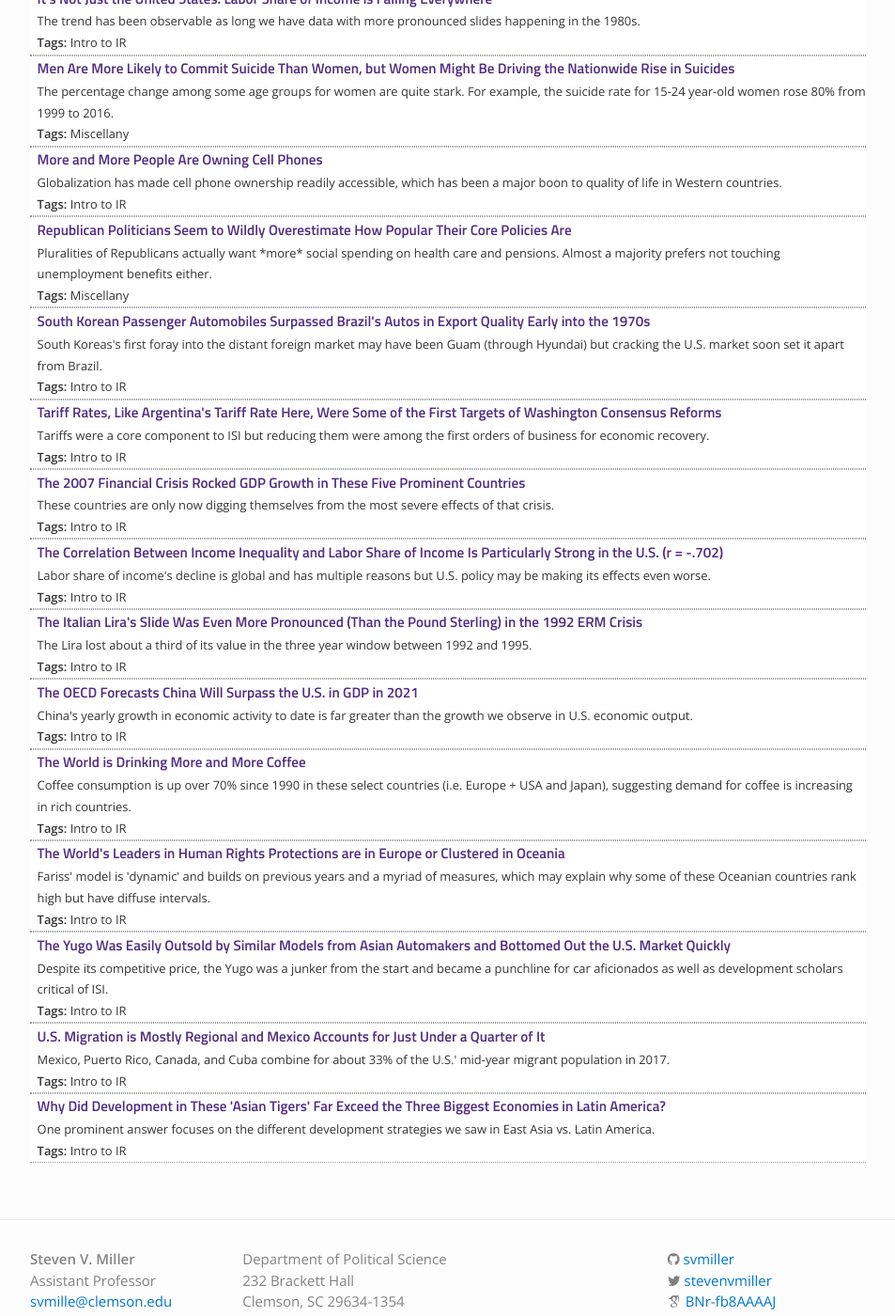
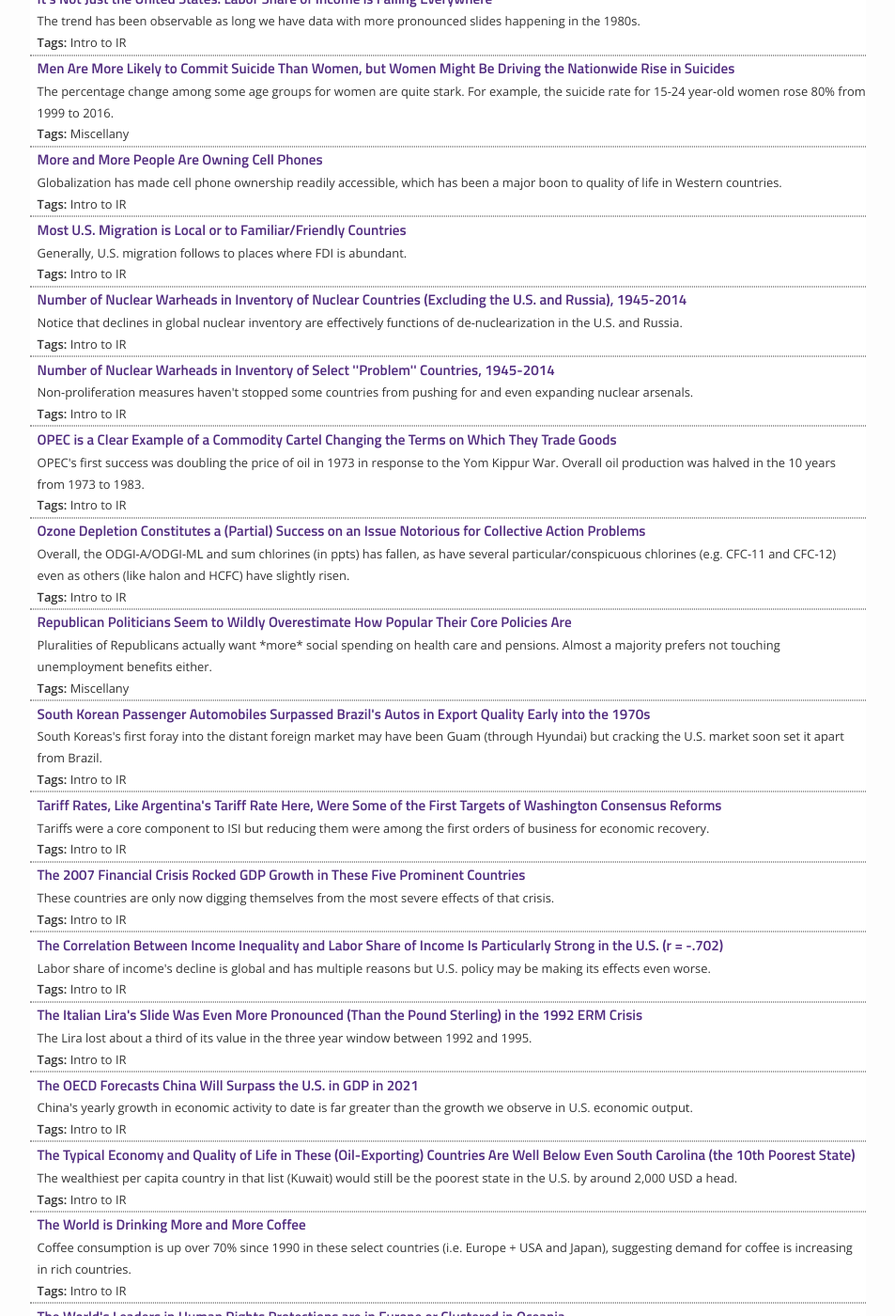
Before and after one commit to svmiller/svmiller.github.io, a Jekyll site: the page built from graphs.md, in a window 1280 px wide and 1400 px high, scrolled down 2401 px. Shown: the whole window at 94% size, without its empty margins (163-1116 px from the left). Built offline with Jekyll 4.4.1, drawn with Linux system fonts in a browser that asks for light colours; nearby versions of some CDN libraries; some web fonts are replaced.

Commit message:
add more graphs

```diff
--- a/_data/graphs.yml
+++ b/_data/graphs.yml
@@ -206,3 +206,33 @@
     title: "Americans Used to Think the NRA Generally Had Too Much Influence on Gun Laws; Now They're Evenly Divided"
     caption: "Partisan sorting and elite cues might capture this as, conceivably, more Republicans moved from the 'don't know' category to the 'right amount' category."
     tags: Miscellany
+
+  - file: nuclear-proliferation-1945-2014.pdf
+    title: "Number of Nuclear Warheads in Inventory of Select ''Problem'' Countries, 1945-2014"
+    caption: "Non-proliferation measures haven't stopped some countries from pushing for and even expanding nuclear arsenals."
+    tags: Intro to IR
+
+  - file: nuke-inventories-1945-2014-no-usa-rus.pdf
+    title: "Number of Nuclear Warheads in Inventory of Nuclear Countries (Excluding the U.S. and Russia), 1945-2014"
+    caption: "Notice that declines in global nuclear inventory are effectively functions of de-nuclearization in the U.S. and Russia."
+    tags: Intro to IR
+
+  - file: oil-states-vs-south-carolina.pdf
+    title: "The Typical Economy and Quality of Life in These (Oil-Exporting) Countries Are Well Below Even South Carolina (the 10th Poorest State)"
+    caption: "The wealthiest per capita country in that list (Kuwait) would still be the poorest state in the U.S. by around 2,000 USD a head."
+    tags: Intro to IR
+
+  - file: opec-production-1972-2018.pdf
+    title: "OPEC is a Clear Example of a Commodity Cartel Changing the Terms on Which They Trade Goods"
+    caption: "OPEC's first success was doubling the price of oil in 1973 in response to the Yom Kippur War. Overall oil production was halved in the 10 years from 1973 to 1983."
+    tags: Intro to IR
+
+  - file: outbound-migrant-pop-usa-by-country.pdf
+    title: "Most U.S. Migration is Local or to Familiar/Friendly Countries"
+    caption: Generally, U.S. migration follows to places where FDI is abundant.
+    tags: Intro to IR
+
+  - file: ozone-depletion.pdf
+    title: "Ozone Depletion Constitutes a (Partial) Success on an Issue Notorious for Collective Action Problems"
+    caption: Overall, the ODGI-A/ODGI-ML and sum chlorines (in ppts) has fallen, as have several particular/conspicuous chlorines (e.g. CFC-11 and CFC-12) even as others (like halon and HCFC) have slightly risen.
+    tags: Intro to IR
```
